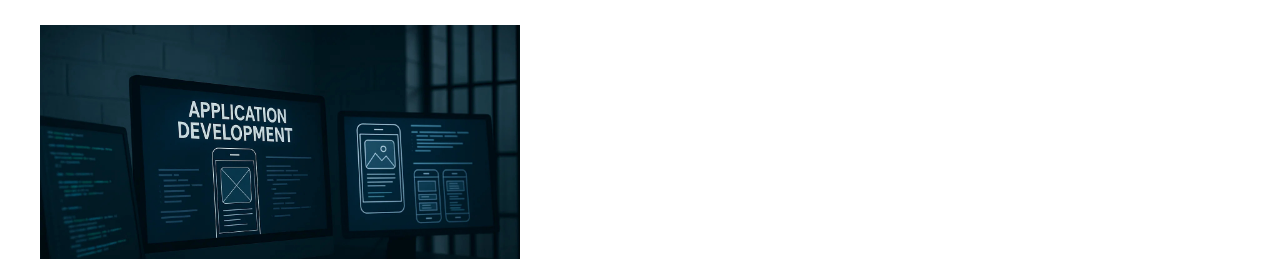
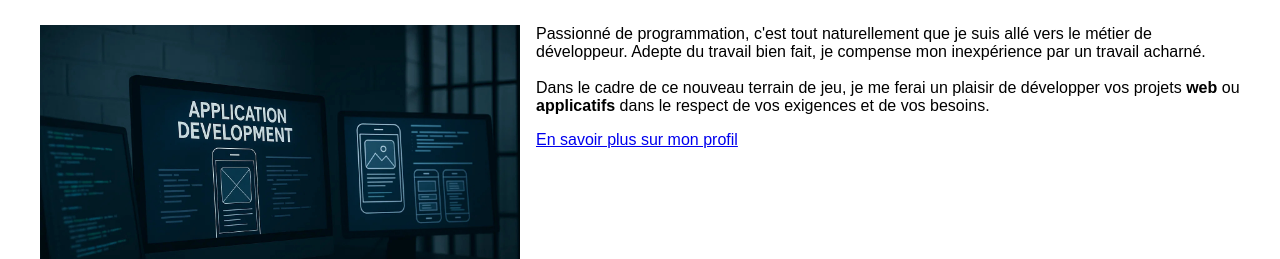
Before and after one commit to Broumy46/site_presentation_GG, a plain HTML site: page index.html in a window 1280 px wide. Shown: the part 693-952 px from the top of the page. Drawn offline with Linux system fonts and the light colour scheme.

Commit message:
Update style.css

```diff
--- a/style.css
+++ b/style.css
@@ -169,21 +169,33 @@ div.section_grise1 p {
 }
 
 /* Layout columns */
+/* Faire flotter l'image à gauche et forcer l'alignement haut */
 img.col-contenu {
+  float: left;
   width: 40%;
+  margin-right: 16px;
+  display: block;
+  height: auto;
 }
+
+/* La colonne texte ne doit pas être centrée : la garder en flow normal */
 div.col-contenu {
-  width: 60%;
-  padding-left: 16px;
+  width: calc(60% - 16px);
+  display: block; /* ne pas float */
+  overflow: hidden; /* pour se placer correctement à côté d'une image flottée */
 }
-.float_right { float: right; }
 
-/* vertical line text */
+/* Clearfix sur .section pour éviter que .section n'ait une hauteur 0 */
+.section::after {
+  content: "";
+  display: table;
+  clear: both;
+}
+
+/* Supprimer la hauteur fixe qui tronque/ décale */
 div.text_avec_ligne_verticale {
-  border-left: 4px solid var(--color1);
-  padding-left: 8px;
-  height: 50px;
-  display: inline-block;
+  height: auto;
+  display: block;
 }
 div.text_avec_ligne_verticale:hover {
   border-left: 4px solid darkblue;
```
